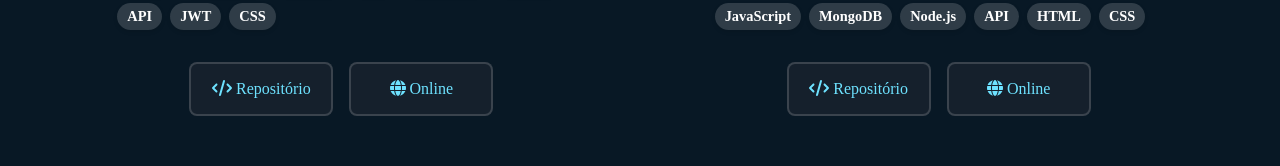
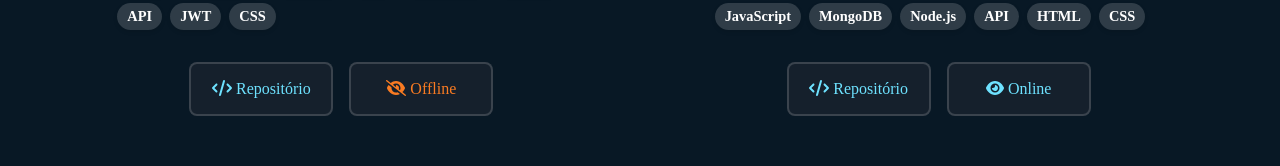
Before and after one commit to Danyel492/portfolio-danyeldev, a React (Vite) app: page /projects in a window 1280 px wide. Shown: the part 632-798 px from the top of the page. Built offline with nearby package versions, Linux system fonts and the light colour scheme; a web font is replaced by a local one.

Commit message:
Add react-tooltip for offline project indication and update dependencies

```diff
--- a/package.json
+++ b/package.json
@@ -17,7 +17,8 @@
     "@fortawesome/react-fontawesome": "^0.2.2",
     "react": "^19.0.0",
     "react-dom": "^19.0.0",
-    "react-router-dom": "^7.5.1"
+    "react-router-dom": "^7.5.1",
+    "react-tooltip": "^5.29.1"
   },
   "devDependencies": {
     "@eslint/js": "^9.22.0",
--- a/src/components/Project.css
+++ b/src/components/Project.css
@@ -4,6 +4,7 @@
     justify-content: space-evenly;
 
 }
+
 .container-project {
     /* border: 1px solid var(--cinza-medio); */
     margin: 1rem;
@@ -23,6 +24,7 @@
     width: 100%;
     border-radius: 8px;
 }
+
 .banner-project img {
     width: 100%;
     height: 200px;
@@ -33,6 +35,7 @@
     transition: background-color 0.3s ease, color 0.3s ease, opacity 0.3s;
     margin-bottom: 1rem;
 }
+
 .banner-project img:hover {
     opacity: 1;
     transition: 3;
@@ -84,10 +87,19 @@
     text-align: center;
 }
 
+.container-project a.link-offline {
+    color: var(--laranja);
+}
+
+
 .container-project a:hover {
     background-color: var(--cinza-medio);
     transition: background-color 0.3s ease, color 0.3s ease;
     cursor: pointer;
+}
+
+.container-project a.link-offline:hover {
+    cursor: not-allowed;
 }
 
 .btn-links {
@@ -97,10 +109,21 @@
     gap: 1rem;
 }
 
+.tooltip {
+    background-color: var(--azul-medio);
+    color: var(--branco);
+    border-radius: 1.5rem;
+    max-width: 250px;
+    text-align: center;
+    box-shadow: 0px 4px 10px rgba(0, 0, 0, 0.3);
+}
+
+
 @media screen and (max-width: 1023px) {
     .banner-project img {
         opacity: 1;
     }
+
     .banner-project h2 {
         background-color: var(--azul-medio);
     }
--- a/src/components/Project.jsx
+++ b/src/components/Project.jsx
@@ -1,7 +1,7 @@
-import React from "react";
 import './Project.css'
 import { FontAwesomeIcon } from '@fortawesome/react-fontawesome'
-import { faGlobe, faCode } from '@fortawesome/free-solid-svg-icons';
+import { faEye, faEyeSlash, faCode } from '@fortawesome/free-solid-svg-icons';
+import { Tooltip } from 'react-tooltip';
 
 const projects = [
     {
@@ -10,7 +10,7 @@ const projects = [
         descricao: "Sistema completo gerenciamento de conteúdo que permite aos usuários criar, editar, visualizar e excluir postagens, além de funcionalidades exclusivas para administradores, como gerenciamento de usuários e moderação de conteúdo. O backend foi construído com Node.js, Express e MongoDB, enquanto o frontend utiliza React.js e Vite para uma interface moderna, responsiva e interativa. O projeto inclui autenticação de usuários, controle de permissões, design responsivo e integração total entre frontend e backend.",
         tecnologias: ["React", "JavaScript", "Express", "Vite", "MongoDB", "Node.js", "API", "JWT", "CSS"],
         linkRepositorio: "https://github.com/Danyel492/cms",
-        linkOnline: "http://cms.danyeldev.com/",
+        linkOnline: "",
     },
     {
         nome: "Cadastro de Interesse",
@@ -53,6 +53,8 @@ const projects = [
 const Project = ({ limit }) => {
     const displayedProjects = limit ? projects.slice(0, limit) : projects;
 
+    const tooltipText = "O projeto está offline para manutenção ou devido a recursos de hospedagem."
+
     return (
         <div className="component-projects-container">
             {displayedProjects.map((project, index) => (
@@ -79,14 +81,33 @@ const Project = ({ limit }) => {
                                 ))}
                             </div>
                         </div>
-                        <p className="btn-links">
+                        <div className="btn-links">
                             <a href={project.linkRepositorio} target="_blank" rel="noopener noreferrer">
                                 <FontAwesomeIcon icon={faCode} /> Repositório
                             </a>
-                            <a href={project.linkOnline} target="_blank" rel="noopener noreferrer">
-                                <FontAwesomeIcon icon={faGlobe} /> Online
-                            </a>
-                        </p>
+                            {project.linkOnline ? (
+                                <a href={project.linkOnline} target="_blank" rel="noopener noreferrer">
+                                    <FontAwesomeIcon icon={faEye} /> Online
+                                </a>
+                            ) : (
+                                <>
+                                    <a
+                                        id={`offline-tooltip-${index}`}
+                                        className="link-offline"
+                                        target="_blank"
+                                        rel="noopener noreferrer"
+                                    >
+                                        <FontAwesomeIcon icon={faEyeSlash} /> Offline
+                                    </a>
+                                    <Tooltip
+                                        anchorSelect={`#offline-tooltip-${index}`}
+                                        place="top"
+                                        content={tooltipText}
+                                        className="tooltip"
+                                    />
+                                </>
+                            )}
+                        </div>
                     </div>
                 </div>
             ))}
```
Also changed, not shown: 1 other file (tests, documents, lock files or other folders).
